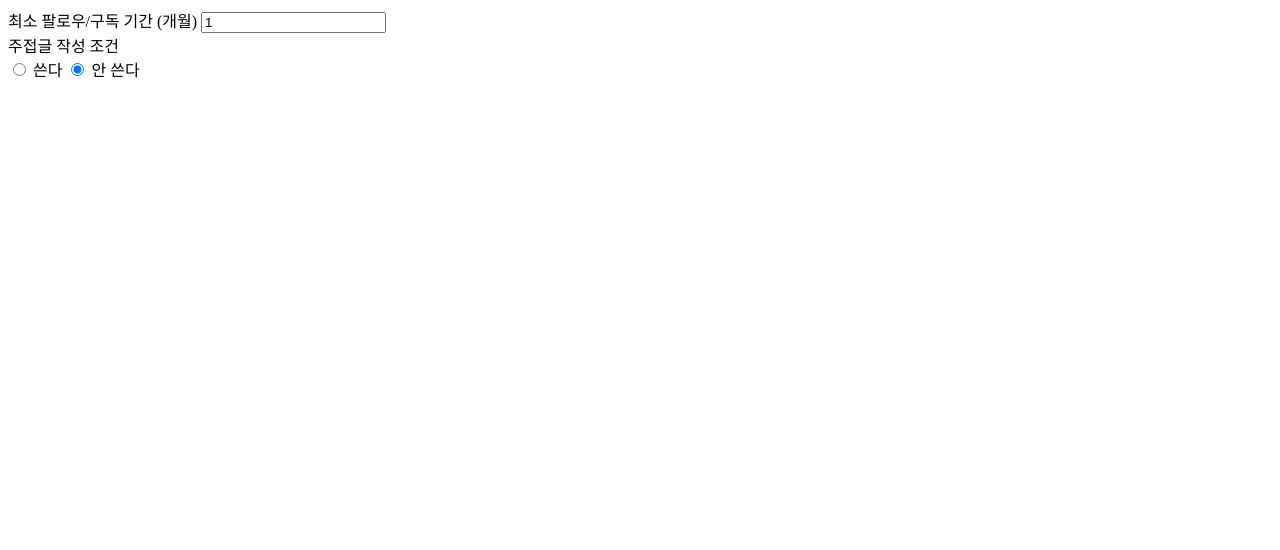
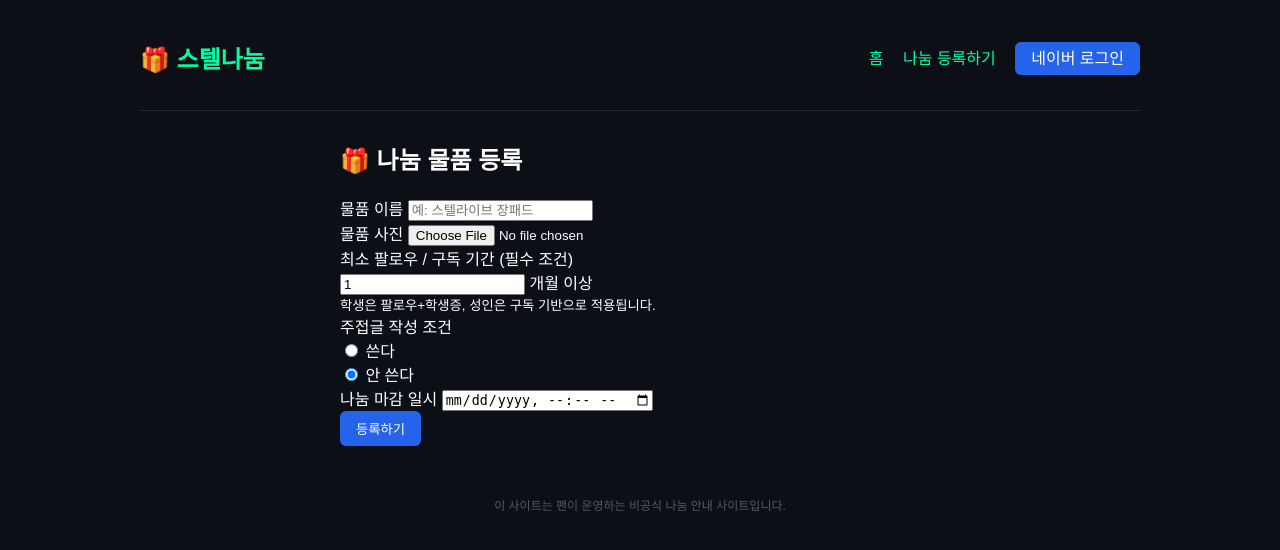
Before and after one commit to pastel1001/StelShare, a Flask app: page /create in a window 1280 px wide. Shown: the top 550 px of the page. Run offline with Flask 3, Linux system fonts and the light colour scheme.

Commit message:
Update create.html

```diff
--- a/templates/create.html
+++ b/templates/create.html
@@ -1,17 +1,52 @@
-<!-- 팔로우/구독 개월 수 (필수) -->
+{% extends 'base.html' %}
+{% block content %}
+<div class="container mt-4" style="max-width: 600px;">
+  <h2>🎁 나눔 물품 등록</h2>
+  <form action="/create" method="POST" enctype="multipart/form-data">
+    <!-- 1. 물품 이름 -->
     <div class="mb-3">
-  <label class="form-label">최소 팔로우/구독 기간 (개월)</label>
-  <input type="number" name="min_months" class="form-control" value="1" min="1" required>
+      <label class="form-label">물품 이름</label>
+      <input type="text" name="title" class="form-control" required placeholder="예: 스텔라이브 장패드">
     </div>
 
-<!-- 주접글 여부 선택 -->
+    <!-- 2. 물품 사진 -->
+    <div class="mb-3">
+      <label class="form-label">물품 사진</label>
+      <input type="file" name="image" class="form-control" accept="image/*" required>
+    </div>
+
+    <!-- 3. 조건 설정 (팔로우/구독 기간) -->
+    <div class="mb-3">
+      <label class="form-label">최소 팔로우 / 구독 기간 (필수 조건)</label>
+      <div class="input-group">
+        <input type="number" name="min_months" class="form-control" value="1" min="1" required>
+        <span class="input-group-text">개월 이상</span>
+      </div>
+      <small class="text-muted">학생은 팔로우+학생증, 성인은 구독 기반으로 적용됩니다.</small>
+    </div>
+
+    <!-- 4. 주접글 조건 -->
     <div class="mb-3">
       <label class="form-label">주접글 작성 조건</label>
       <div>
-    <input type="radio" name="require_comment" value="true" id="comment_yes">
-    <label for="comment_yes">쓴다</label>
-
-    <input type="radio" name="require_comment" value="false" id="comment_no" checked>
-    <label for="comment_no">안 쓴다</label>
+        <div class="form-check form-check-inline">
+          <input class="form-check-input" type="radio" name="require_comment" id="comment_yes" value="true">
+          <label class="form-check-label" for="comment_yes">쓴다</label>
+        </div>
+        <div class="form-check form-check-inline">
+          <input class="form-check-input" type="radio" name="require_comment" id="comment_no" value="false" checked>
+          <label class="form-check-label" for="comment_no">안 쓴다</label>
         </div>
       </div>
+    </div>
+
+    <!-- 5. 마감 기간 -->
+    <div class="mb-3">
+      <label class="form-label">나눔 마감 일시</label>
+      <input type="datetime-local" name="end_date" class="form-control" required>
+    </div>
+
+    <button type="submit" class="btn btn-primary w-100">등록하기</button>
+  </form>
+</div>
+{% endblock %}
```
Lines whose indentation alone changed are shown as unchanged.
